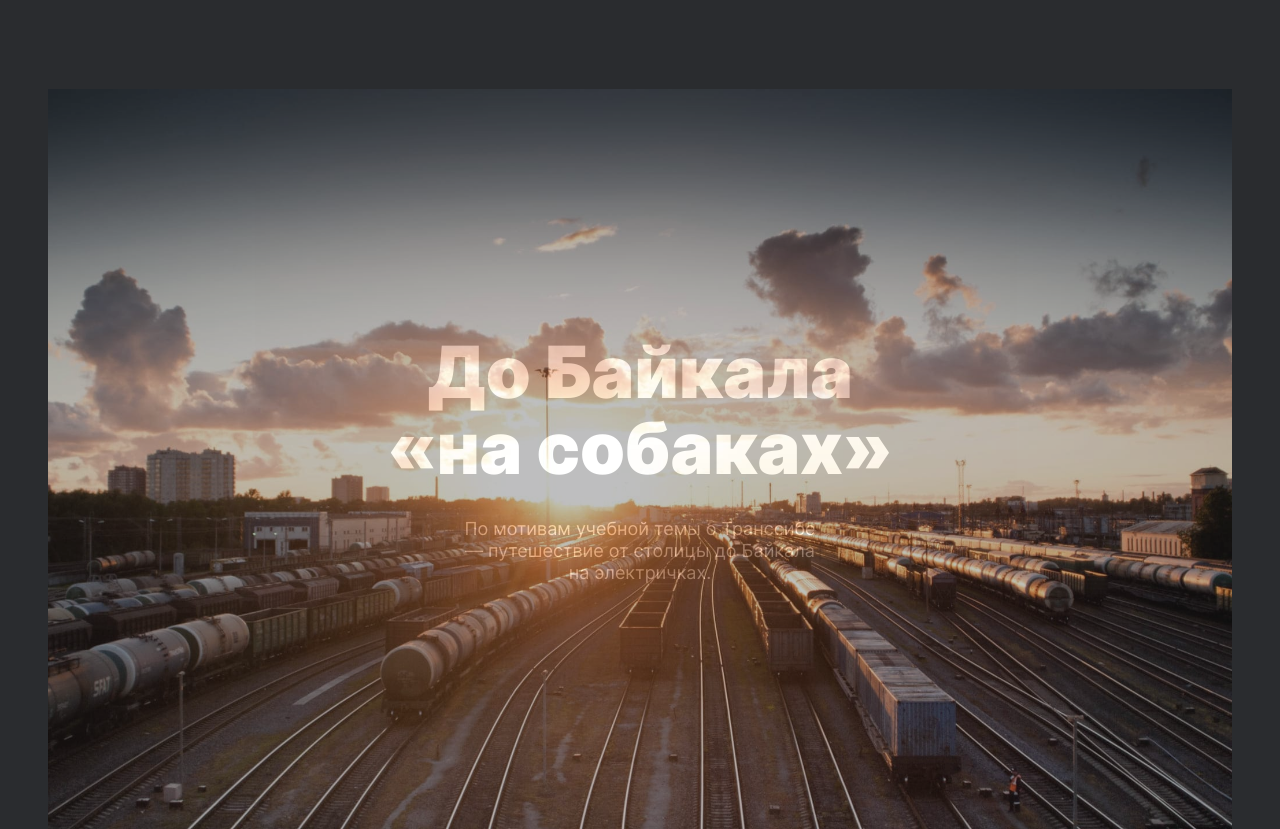
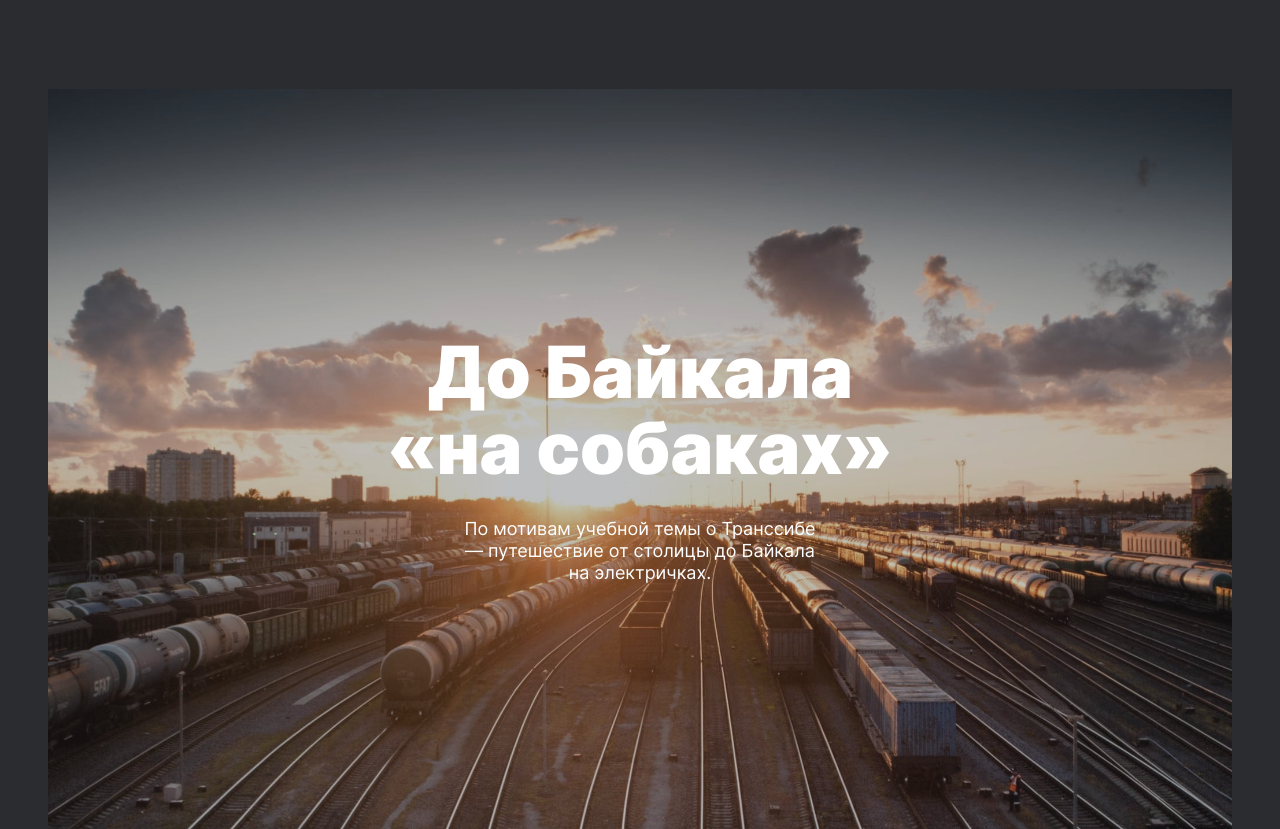
Before and after one commit to alex-skripnikov/russian-travel, a plain HTML site: page index.html in a window 1280 px wide. Shown: the part 5912-6741 px from the top of the page. Drawn offline with Linux system fonts and the light colour scheme.

Commit message:
version 3.0 fix review bag

```diff
--- a/blocks/cover/__overlay/cover__overlay.css
+++ b/blocks/cover/__overlay/cover__overlay.css
@@ -1,16 +1,24 @@
 .cover__overlay {
+  height: 100%;
+  width: 100%;
+  display: flex;
+  flex-direction: column;
+  justify-content: center;
+  align-items: center;
+  text-decoration: none;
+  position: relative;
+}
+
+.cover__overlay::before {
+  content: '';
+  position: absolute;
   height: 100%;
   width: 100%;
   background-color: #2A2C2F;
   opacity: 0.3;
   transition: opacity 0.5s linear 0s;
-  display: flex;
-  flex-direction: column;
-  justify-content: center;
-  align-items: center;
-  text-decoration: none;
 }
 
-.cover__overlay:hover {
-    opacity: 0.8;
+.cover__overlay:hover::before {
+  opacity: 0.8;
 }
--- a/blocks/cover/__subtitle.css/cover__subtitle.css
+++ b/blocks/cover/__subtitle.css/cover__subtitle.css
@@ -9,6 +9,7 @@
   font-weight: 400;
   line-height: 22px;
   text-align: center;
+  z-index: 1;
 }
 
 @media screen and (max-width:450px) {
--- a/blocks/cover/__title/cover__title.css
+++ b/blocks/cover/__title/cover__title.css
@@ -9,9 +9,10 @@
   font-weight: 900;
   line-height: 76px;
   text-align: center;
+  z-index: 1;
 }
 
-@media screen and (max-width: 500px) {
+@media screen and (max-width: 525px) {
     .cover__title {
       font-size: 32px;
       line-height: 35px;
```
